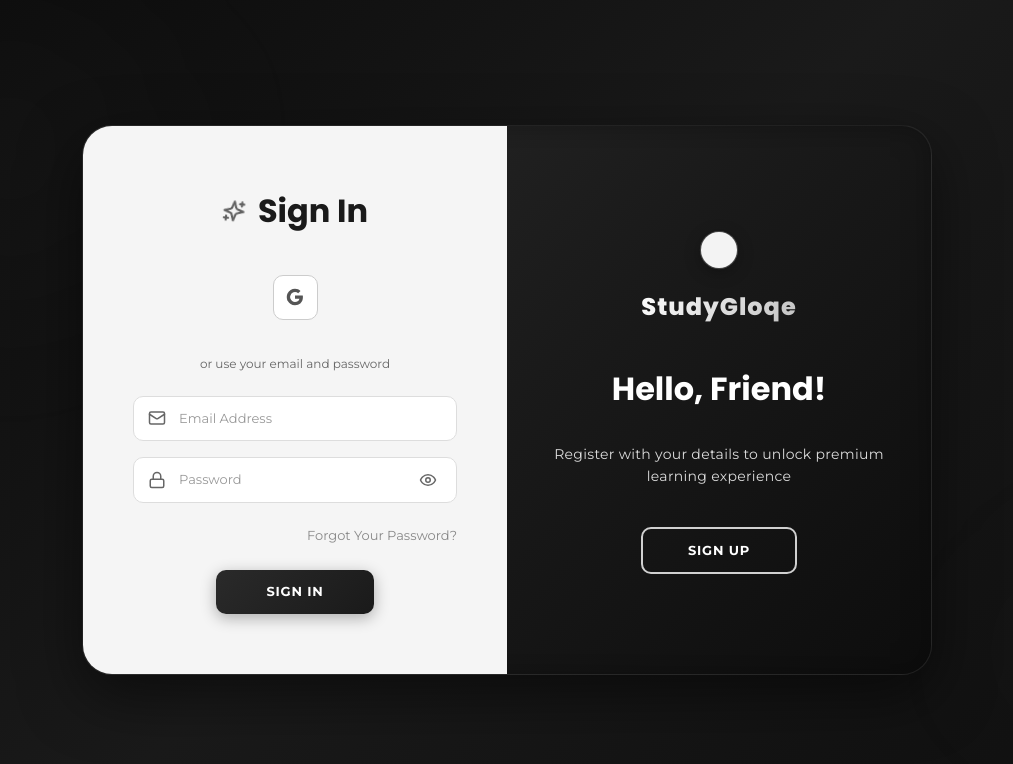
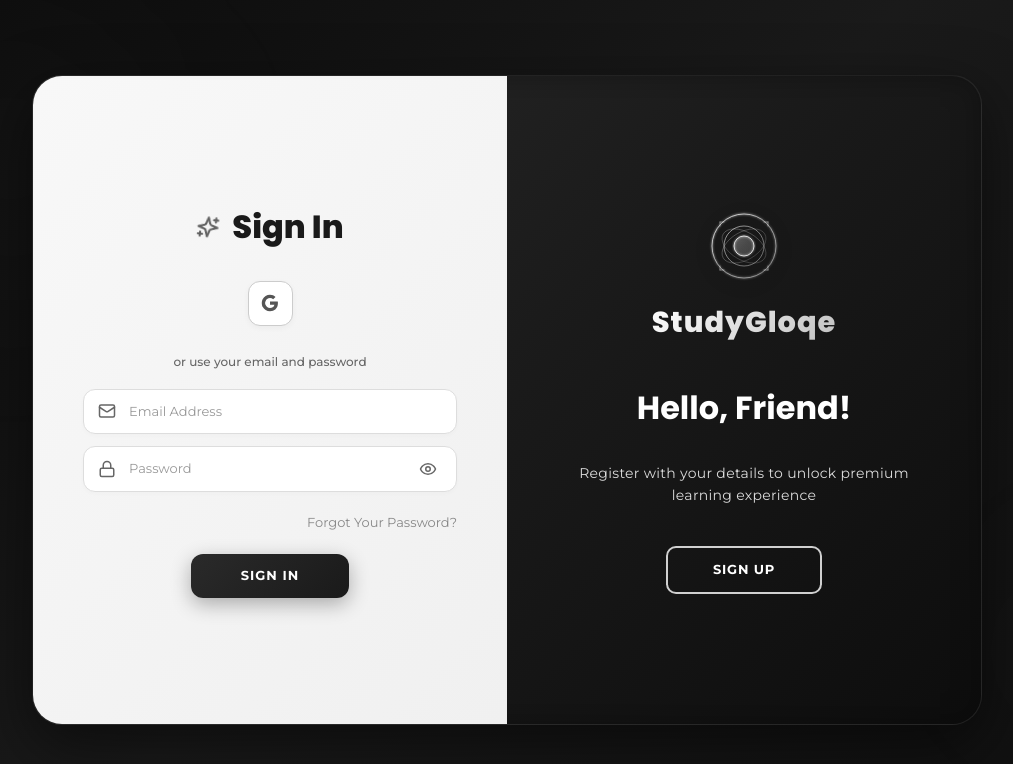
Before and after one commit to Sagar-Singh-Airee/Study-Gloqe, a React (Vite) app: page /auth in a window 1280 px wide. Shown: the top 764 px of the page, without its empty margins (133-1146 px from the left). Built offline with nearby package versions, Linux system fonts and the light colour scheme; no server answers.

Commit message:
AuthPage Done

```diff
--- a/src/pages/auth/AuthPage.css
+++ b/src/pages/auth/AuthPage.css
@@ -1,5 +1,6 @@
 /* src/pages/AuthPage.css */
 @import url('https://fonts.googleapis.com/css2?family=Montserrat:wght@300;400;500;600;700;800&display=swap');
+
 
 /* ==================== ROOT & RESET ==================== */
 * {
@@ -7,6 +8,7 @@
     padding: 0;
     box-sizing: border-box;
 }
+
 
 /* ==================== AUTH PAGE CONTAINER ==================== */
 .auth-page {
@@ -21,6 +23,7 @@
     padding: 20px;
 }
 
+
 /* ==================== AMBIENT GLOWS ==================== */
 .ambient-glow {
     position: absolute;
@@ -28,6 +31,7 @@
     pointer-events: none;
     z-index: 0;
 }
+
 
 .glow-1 {
     width: 500px;
@@ -39,6 +43,7 @@
     animation: float 8s ease-in-out infinite;
 }
 
+
 .glow-2 {
     width: 400px;
     height: 400px;
@@ -49,6 +54,7 @@
     animation: float 10s ease-in-out infinite reverse;
 }
 
+
 @keyframes float {
     0%, 100% {
         transform: translate(0, 0);
@@ -57,6 +63,7 @@
         transform: translate(30px, -30px);
     }
 }
+
 
 /* ==================== MAIN CONTAINER ==================== */
 .auth-container {
@@ -67,12 +74,13 @@
         inset 0 1px 0 rgba(255, 255, 255, 0.05);
     position: relative;
     overflow: hidden;
-    width: 850px;
+    width: 950px;
     max-width: 100%;
-    min-height: 550px;
+    min-height: 650px;
     border: 1px solid rgba(255, 255, 255, 0.08);
     z-index: 1;
 }
+
 
 /* ==================== TYPOGRAPHY ==================== */
 .auth-container h1 {
@@ -82,6 +90,7 @@
     margin: 0;
 }
 
+
 .auth-container p {
     font-size: 14px;
     line-height: 22px;
@@ -90,10 +99,12 @@
     color: rgba(255, 255, 255, 0.85);
 }
 
+
 .auth-container span {
     font-size: 12px;
     color: #666;
 }
+
 
 .auth-container a {
     color: #888;
@@ -103,9 +114,11 @@
     transition: color 0.3s ease;
 }
 
+
 .auth-container a:hover {
     color: #bbb;
 }
+
 
 /* ==================== FORM CONTAINERS ==================== */
 .form-container {
@@ -115,15 +128,18 @@
     transition: all 0.6s ease-in-out;
 }
 
+
 .sign-in {
     left: 0;
     width: 50%;
     z-index: 2;
 }
 
+
 .auth-container.active .sign-in {
     transform: translateX(100%);
 }
+
 
 .sign-up {
     left: 0;
@@ -132,12 +148,14 @@
     z-index: 1;
 }
 
+
 .auth-container.active .sign-up {
     transform: translateX(100%);
     opacity: 1;
     z-index: 5;
     animation: fadeInSlide 0.6s;
 }
+
 
 @keyframes fadeInSlide {
     0%, 49.99% {
@@ -150,29 +168,44 @@
     }
 }
 
-/* ==================== FORM STYLING ==================== */
+
+/* ==================== FORM STYLING - COMPACT SPACING ==================== */
 .form-container form {
-    background: #f5f5f5;
+    background: linear-gradient(135deg, #f8f8f8, #f0f0f0);
     display: flex;
     align-items: center;
     justify-content: center;
     flex-direction: column;
-    padding: 0 50px;
+    padding: 30px 50px; /* Reduced from 40px */
     height: 100%;
     position: relative;
+    box-shadow: inset 0 2px 4px rgba(0, 0, 0, 0.02);
+    overflow: hidden; /* Changed from overflow-y: auto */
 }
 
+
+/* ==================== FORM HEADER - COMPACT ==================== */
 .form-header {
     display: flex;
     align-items: center;
     gap: 12px;
-    margin-bottom: 20px;
+    margin-bottom: 15px; /* Reduced from 25px */
 }
+
+
+.form-header h1 {
+    font-size: 2rem; /* Reduced from 2.2rem */
+    font-weight: 800;
+    color: #1a1a1a;
+    margin: 0;
+}
+
 
 .sparkle-icon {
     color: #333;
     animation: sparkle 2s ease-in-out infinite;
 }
+
 
 @keyframes sparkle {
     0%, 100% {
@@ -185,12 +218,14 @@
     }
 }
 
-/* ==================== INPUT GROUPS ==================== */
+
+/* ==================== INPUT GROUPS - COMPACT SPACING ==================== */
 .input-group {
     position: relative;
     width: 100%;
-    margin: 8px 0;
+    margin: 6px 0; /* Reduced from 10px */
 }
+
 
 .input-icon {
     position: absolute;
@@ -201,26 +236,32 @@
     z-index: 1;
 }
 
+
 .input-group input {
     width: 100%;
-    padding: 12px 15px 12px 45px;
-    font-size: 13px;
-    border: 1px solid #ddd;
-    border-radius: 10px;
+    padding: 12px 15px 12px 45px; /* Reduced from 14px */
+    font-size: 13px; /* Reduced from 14px */
+    border: 1.5px solid #ddd;
+    border-radius: 12px;
     background: #fff;
     color: #333;
     outline: none;
     transition: all 0.3s ease;
+    box-shadow: 0 2px 4px rgba(0, 0, 0, 0.02);
 }
 
+
 .input-group input:focus {
-    border-color: #999;
-    box-shadow: 0 0 0 3px rgba(150, 150, 150, 0.1);
+    border-color: #666;
+    box-shadow: 0 0 0 4px rgba(100, 100, 100, 0.08);
+    transform: translateY(-1px);
 }
+
 
 .input-group input::placeholder {
     color: #999;
 }
+
 
 .toggle-password {
     position: absolute;
@@ -238,59 +279,75 @@
     transition: color 0.3s ease;
 }
 
+
 .toggle-password:hover {
     color: #333;
 }
 
-/* ==================== ROLE SELECTION ==================== */
+
+/* ==================== ROLE SELECTION - COMPACT ==================== */
 .role-selection {
     display: flex;
-    gap: 10px;
+    gap: 12px;
     width: 100%;
-    margin: 10px 0;
+    margin: 10px 0; /* Reduced from 15px */
 }
+
 
 .role-btn {
     flex: 1;
     display: flex;
     flex-direction: column;
     align-items: center;
-    gap: 8px;
-    padding: 16px 10px;
+    gap: 6px; /* Reduced from 10px */
+    padding: 14px 12px; /* Reduced from 20px */
     border: 2px solid #ddd;
-    border-radius: 12px;
+    border-radius: 14px;
     background: #fff;
     color: #666;
     cursor: pointer;
     transition: all 0.3s ease;
-    font-size: 13px;
-    font-weight: 600;
+    font-size: 13px; /* Reduced from 14px */
+    font-weight: 700;
+    box-shadow: 0 2px 6px rgba(0, 0, 0, 0.04);
 }
 
+
 .role-btn:hover {
-    border-color: #999;
+    border-color: #666;
+    transform: translateY(-3px);
+    box-shadow: 0 6px 12px rgba(0, 0, 0, 0.08);
+}
+
+
+.role-btn.active {
+    border-color: #2a2a2a;
+    background: linear-gradient(135deg, #e0e0e0, #f5f5f5);
+    color: #1a1a1a;
+    box-shadow: 0 6px 16px rgba(0, 0, 0, 0.12);
     transform: translateY(-2px);
 }
 
-.role-btn.active {
-    border-color: #555;
-    background: linear-gradient(135deg, #e8e8e8, #f5f5f5);
-    color: #1a1a1a;
-    box-shadow: 0 4px 12px rgba(0, 0, 0, 0.1);
+
+.role-btn svg {
+    width: 20px; /* Reduced from 24px */
+    height: 20px;
 }
 
-/* ==================== SOCIAL ICONS ==================== */
+
+/* ==================== SOCIAL ICONS - COMPACT ==================== */
 .social-icons {
-    margin: 20px 0;
+    margin: 15px 0; /* Reduced from 25px */
     display: flex;
-    gap: 10px;
+    gap: 12px;
 }
 
+
 .social-icons .icon {
-    width: 45px;
+    width: 45px; /* Reduced from 50px */
     height: 45px;
-    border: 1px solid #ccc;
-    border-radius: 10px;
+    border: 1.5px solid #ccc;
+    border-radius: 12px;
     display: inline-flex;
     justify-content: center;
     align-items: center;
@@ -298,46 +355,60 @@
     color: #555;
     cursor: pointer;
     transition: all 0.3s ease;
+    box-shadow: 0 2px 6px rgba(0, 0, 0, 0.04);
 }
 
+
 .social-icons .icon:hover {
-    background: #f0f0f0;
-    border-color: #999;
-    transform: translateY(-3px);
+    background: #f8f8f8;
+    border-color: #666;
+    transform: translateY(-4px);
+    box-shadow: 0 6px 12px rgba(0, 0, 0, 0.1);
 }
+
 
 .social-icons .icon:disabled {
     opacity: 0.5;
     cursor: not-allowed;
 }
 
-/* ==================== DIVIDER TEXT ==================== */
+
+.social-icons .icon svg {
+    width: 18px; /* Reduced from 20px */
+    height: 18px;
+}
+
+
+/* ==================== DIVIDER TEXT - COMPACT ==================== */
 .divider-text {
     display: block;
-    margin: 15px 0;
+    margin: 12px 0; /* Reduced from 18px */
     color: #999;
-    font-size: 12px;
+    font-size: 11px; /* Reduced from 12.5px */
     text-align: center;
+    font-weight: 500;
 }
 
-/* ==================== BUTTONS ==================== */
+
+/* ==================== SUBMIT BUTTON - ENHANCED & FIXED ==================== */
 .submit-btn {
     background: linear-gradient(135deg, #2a2a2a, #1a1a1a);
     color: #fff;
-    font-size: 13px;
+    font-size: 13px; /* Reduced from 14px */
     font-weight: 700;
-    padding: 12px 50px;
+    padding: 12px 50px; /* Reduced from 14px 60px */
     border: none;
-    border-radius: 10px;
-    letter-spacing: 0.8px;
+    border-radius: 12px;
+    letter-spacing: 1px;
     text-transform: uppercase;
-    margin-top: 15px;
+    margin-top: 12px; /* Reduced from 20px */
     cursor: pointer;
     transition: all 0.3s ease;
-    box-shadow: 0 4px 15px rgba(0, 0, 0, 0.3);
+    box-shadow: 0 6px 20px rgba(0, 0, 0, 0.3);
     position: relative;
     overflow: hidden;
 }
+
 
 .submit-btn::before {
     content: '';
@@ -350,18 +421,22 @@
     transition: left 0.5s ease;
 }
 
+
 .submit-btn:hover::before {
     left: 100%;
 }
 
+
 .submit-btn:hover {
     transform: translateY(-2px);
-    box-shadow: 0 6px 20px rgba(0, 0, 0, 0.4);
+    box-shadow: 0 8px 24px rgba(0, 0, 0, 0.4);
 }
+
 
 .submit-btn:active {
     transform: translateY(0);
 }
+
 
 .submit-btn:disabled {
     opacity: 0.6;
@@ -369,15 +444,17 @@
     transform: none;
 }
 
+
 /* ==================== SPINNER ==================== */
 .spinner {
-    width: 20px;
-    height: 20px;
+    width: 18px; /* Reduced from 20px */
+    height: 18px;
     border: 3px solid rgba(255, 255, 255, 0.3);
     border-top-color: #fff;
     border-radius: 50%;
     animation: spin 0.8s linear infinite;
 }
+
 
 @keyframes spin {
     to {
@@ -385,12 +462,14 @@
     }
 }
 
+
 /* ==================== FORGOT LINK ==================== */
 .forgot-link {
     align-self: flex-end;
     margin-top: 5px;
     font-size: 12px;
 }
+
 
 /* ==================== TOGGLE CONTAINER ==================== */
 .toggle-container {
@@ -405,10 +484,12 @@
     z-index: 1000;
 }
 
+
 .auth-container.active .toggle-container {
     transform: translateX(-100%);
     border-radius: 30px 0 0 30px;
 }
+
 
 .toggle {
     background: linear-gradient(135deg, #2a2a2a 0%, #1a1a1a 50%, #0d0d0d 100%);
@@ -421,9 +502,11 @@
     box-shadow: inset 0 0 30px rgba(0, 0, 0, 0.3);
 }
 
+
 .auth-container.active .toggle {
     transform: translateX(50%);
 }
+
 
 /* ==================== TOGGLE PANELS ==================== */
 .toggle-panel {
@@ -442,28 +525,34 @@
     color: #fff;
 }
 
+
 .toggle-panel h1 {
     color: #fff;
     font-size: 2rem;
     margin: 20px 0 10px;
 }
 
+
 .toggle-left {
     transform: translateX(-200%);
 }
 
+
 .auth-container.active .toggle-left {
     transform: translateX(0);
 }
+
 
 .toggle-right {
     right: 0;
     transform: translateX(0);
 }
 
+
 .auth-container.active .toggle-right {
     transform: translateX(200%);
 }
+
 
 /* ==================== LOGO ==================== */
 .logo-container {
@@ -474,12 +563,17 @@
     margin-bottom: 20px;
 }
 
-.logo-container svg {
+
+.logo-image {
+    width: 80px;
+    height: 80px;
     filter: drop-shadow(0 4px 8px rgba(0, 0, 0, 0.3));
+    object-fit: contain;
 }
 
+
 .logo-text {
-    font-size: 1.5rem;
+    font-size: 1.8rem;
     font-weight: 800;
     background: linear-gradient(135deg, #fff, #c0c0c0);
     -webkit-background-clip: text;
@@ -487,6 +581,7 @@
     background-clip: text;
     letter-spacing: 1px;
 }
+
 
 /* ==================== TOGGLE BUTTON ==================== */
 .toggle-btn {
@@ -504,15 +599,18 @@
     transition: all 0.3s ease;
 }
 
+
 .toggle-btn:hover {
     background: rgba(255, 255, 255, 0.1);
     border-color: #fff;
     transform: scale(1.05);
 }
 
+
 .toggle-btn:active {
     transform: scale(0.98);
 }
+
 
 /* ==================== RESPONSIVE DESIGN ==================== */
 @media (max-width: 768px) {
@@ -521,64 +619,100 @@
         min-height: 600px;
     }
 
+
     .form-container {
         width: 100% !important;
         position: relative;
     }
+
 
     .auth-container.active .sign-in,
     .auth-container.active .sign-up {
         transform: translateX(0);
     }
 
+
     .sign-up {
         display: none;
     }
+
 
     .auth-container.active .sign-up {
         display: flex;
     }
 
+
     .auth-container.active .sign-in {
         display: none;
     }
+
 
     .toggle-container {
         display: none;
     }
 
+
     .form-container form {
         padding: 30px;
     }
+
 
     .auth-container h1 {
         font-size: 1.8rem;
     }
 
+
     .role-selection {
         flex-direction: column;
     }
 
+
     .role-btn {
         width: 100%;
     }
+
+
+    .logo-image {
+        width: 60px;
+        height: 60px;
+    }
+
+
+    .logo-text {
+        font-size: 1.5rem;
+    }
 }
+
 
 @media (max-width: 480px) {
     .auth-page {
         padding: 10px;
     }
 
+
     .form-container form {
         padding: 20px;
     }
+
 
     .auth-container h1 {
         font-size: 1.5rem;
     }
 
+
     .submit-btn {
         padding: 10px 40px;
         font-size: 12px;
     }
+
+
+    .logo-image {
+        width: 50px;
+        height: 50px;
+    }
+
+
+    .logo-text {
+        font-size: 1.3rem;
+    }
 }
--- a/src/pages/auth/AuthPage.jsx
+++ b/src/pages/auth/AuthPage.jsx
@@ -298,9 +298,7 @@
                     <div className="toggle">
                         <div className="toggle-panel toggle-left">
                             <div className="logo-container">
-                                <svg width="48" height="48" viewBox="0 0 32 32">
-                                    <circle cx="16" cy="16" r="12" stroke="rgba(255,255,255,0.2)" strokeWidth="1.5" fill="rgba(255,255,255,0.95)" />
-                                </svg>
+                                <img src="/src/assets/logo/logo.svg" alt="StudyGloqe Logo" className="logo-image" />
                                 <h2 className="logo-text">StudyGloqe</h2>
                             </div>
                             <h1>Welcome Back!</h1>
@@ -312,9 +310,7 @@
 
                         <div className="toggle-panel toggle-right">
                             <div className="logo-container">
-                                <svg width="48" height="48" viewBox="0 0 32 32">
-                                    <circle cx="16" cy="16" r="12" stroke="rgba(255,255,255,0.2)" strokeWidth="1.5" fill="rgba(255,255,255,0.95)" />
-                                </svg>
+                                <img src="/src/assets/logo/logo.svg" alt="StudyGloqe Logo" className="logo-image" />
                                 <h2 className="logo-text">StudyGloqe</h2>
                             </div>
                             <h1>Hello, Friend!</h1>
```
